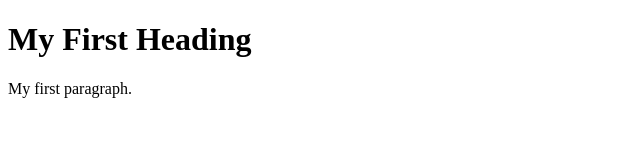
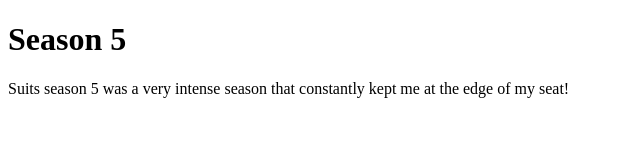
Before and after one commit to nomon25/lab8, a plain HTML site: page index.html in a window 1280 px wide. Shown: the whole page, without its empty margins (0-640 px from the left). Drawn offline with Linux system fonts and the light colour scheme.

Commit message:
Update index.html

```diff
--- a/index.html
+++ b/index.html
@@ -1,12 +1,12 @@
 <!DOCTYPE html>
 <html>
 <head>
-<title>Page Title</title>
+<title>Suits</title>
 </head>
 <body>
 
-<h1>My First Heading</h1>
-<p>My first paragraph.</p>
+<h1>Season 5</h1>
+<p>Suits season 5 was a very intense season that constantly kept me at the edge of my seat!</p>
 
 </body>
 </html>
```
